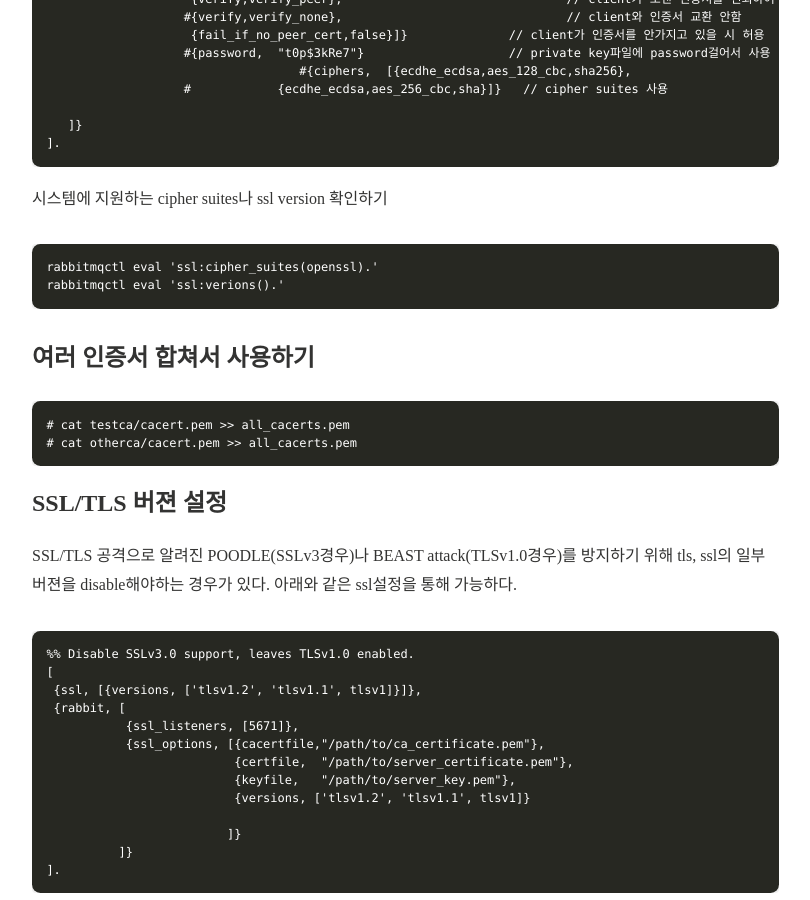
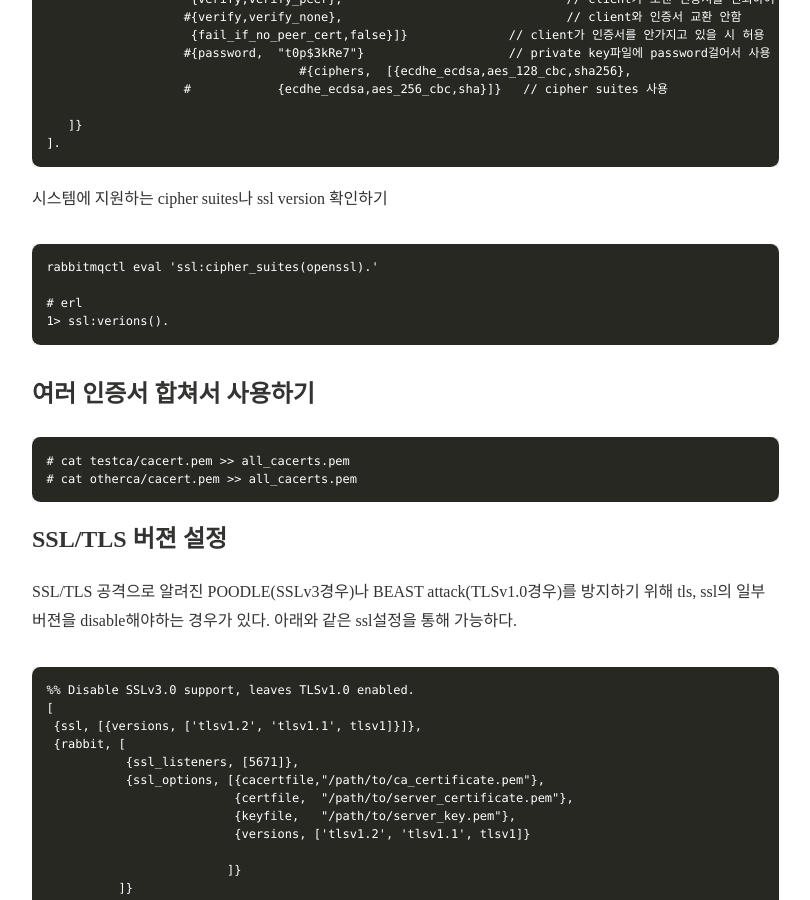
Before and after one commit to gjchoi/gjchoi.github.io, a Jekyll site: the page built from _posts/2016-04-17-rabbit-mq-TLS.md, in a window 1280 px wide and 900 px high, scrolled down 3649 px. Shown: the whole window, without its empty margins (256-1066 px from the left). Built offline with Jekyll 4.4.1, drawn with Linux system fonts in a browser that asks for light colours; nearby versions of some CDN libraries; comment, search, counter and statistics services are not loaded.

Commit message:
Update 2016-04-17-rabbit-mq-TLS.md

```diff
--- a/_posts/2016-04-17-rabbit-mq-TLS.md
+++ b/_posts/2016-04-17-rabbit-mq-TLS.md
@@ -210,7 +210,9 @@ config file설정하기
 
 ~~~
 rabbitmqctl eval 'ssl:cipher_suites(openssl).'
-rabbitmqctl eval 'ssl:verions().'
+
+# erl
+1> ssl:verions().
 ~~~
 
 
```
